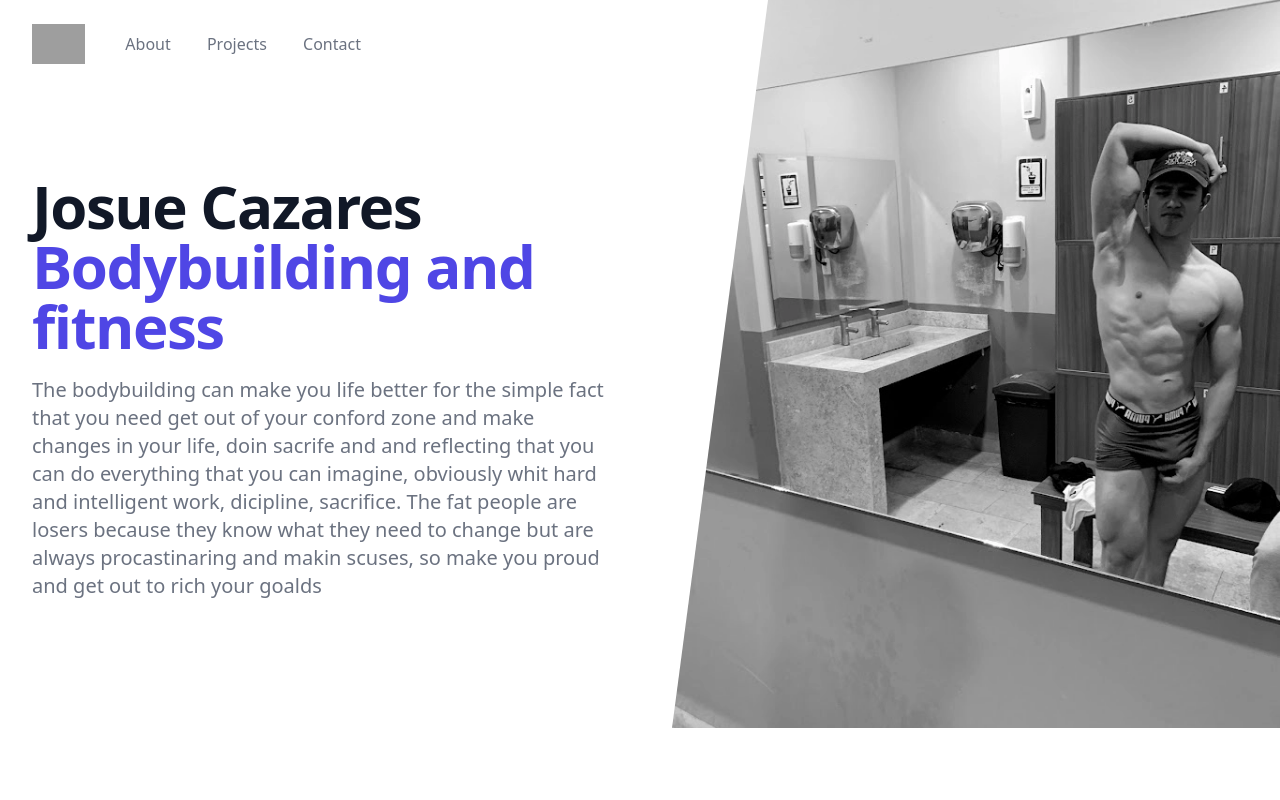
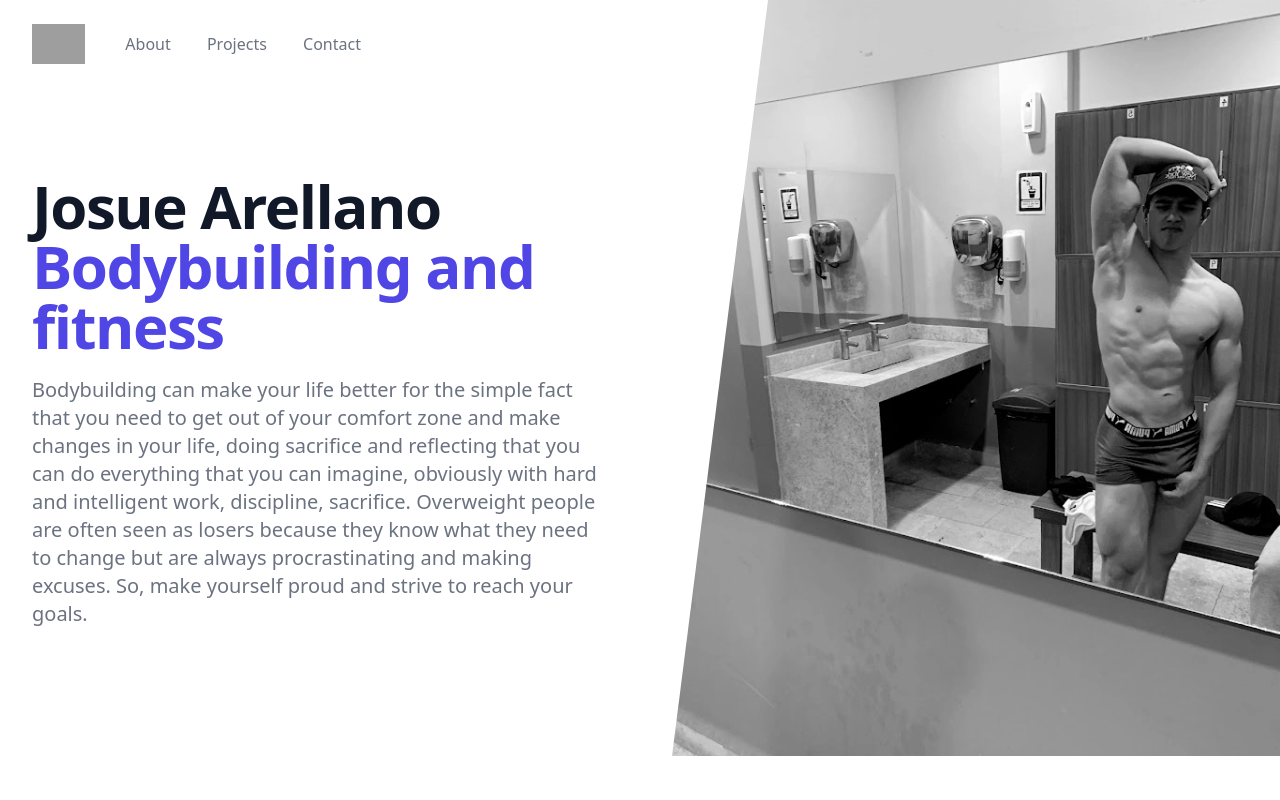
Before and after one commit to JosueCazares/async-landing, a website: page src/index.html in a window 1280 px wide. Shown: the top 800 px of the page. Drawn offline with nearby package versions, Linux system fonts and the light colour scheme; no server answers; grey boxes are pictures that could not be loaded.

Commit message:
errores gramaticales

```diff
--- a/src/index.html
+++ b/src/index.html
@@ -39,12 +39,12 @@
         <main class="mt-10 mx-auto max-w-7xl px-4 sm:mt-12 sm:px-6 md:mt-16 lg:mt-20 lg:px-8 xl:mt-28">
           <div class="sm:text-center lg:text-left">
             <h1 class="text-4xl tracking-tight font-extrabold text-gray-900 sm:text-5xl md:text-6xl">
-              <span class="block xl:inline">Josue Cazares</span>
+              <span class="block xl:inline">Josue Arellano</span>
               <span class="block text-indigo-600 xl:inline">Bodybuilding and fitness</span>
             </h1>
             <p
               class="mt-3 text-base text-gray-500 sm:mt-5 sm:text-lg sm:max-w-xl sm:mx-auto md:mt-5 md:text-xl lg:mx-0">
-              The bodybuilding can make you life better for the simple fact that you need get out of your conford zone and make changes in your life, doin sacrife and and reflecting that you can do everything that you can imagine, obviously whit hard and intelligent work, dicipline, sacrifice. The fat people are losers because they know what they need to change but are always procastinaring and makin scuses, so make you proud and get out to rich your goalds </p>
+              Bodybuilding can make your life better for the simple fact that you need to get out of your comfort zone and make changes in your life, doing sacrifice and reflecting that you can do everything that you can imagine, obviously with hard and intelligent work, discipline, sacrifice. Overweight people are often seen as losers because they know what they need to change but are always procrastinating and making excuses. So, make yourself proud and strive to reach your goals. </p>
           </div>
         </main>
       </div>
```
